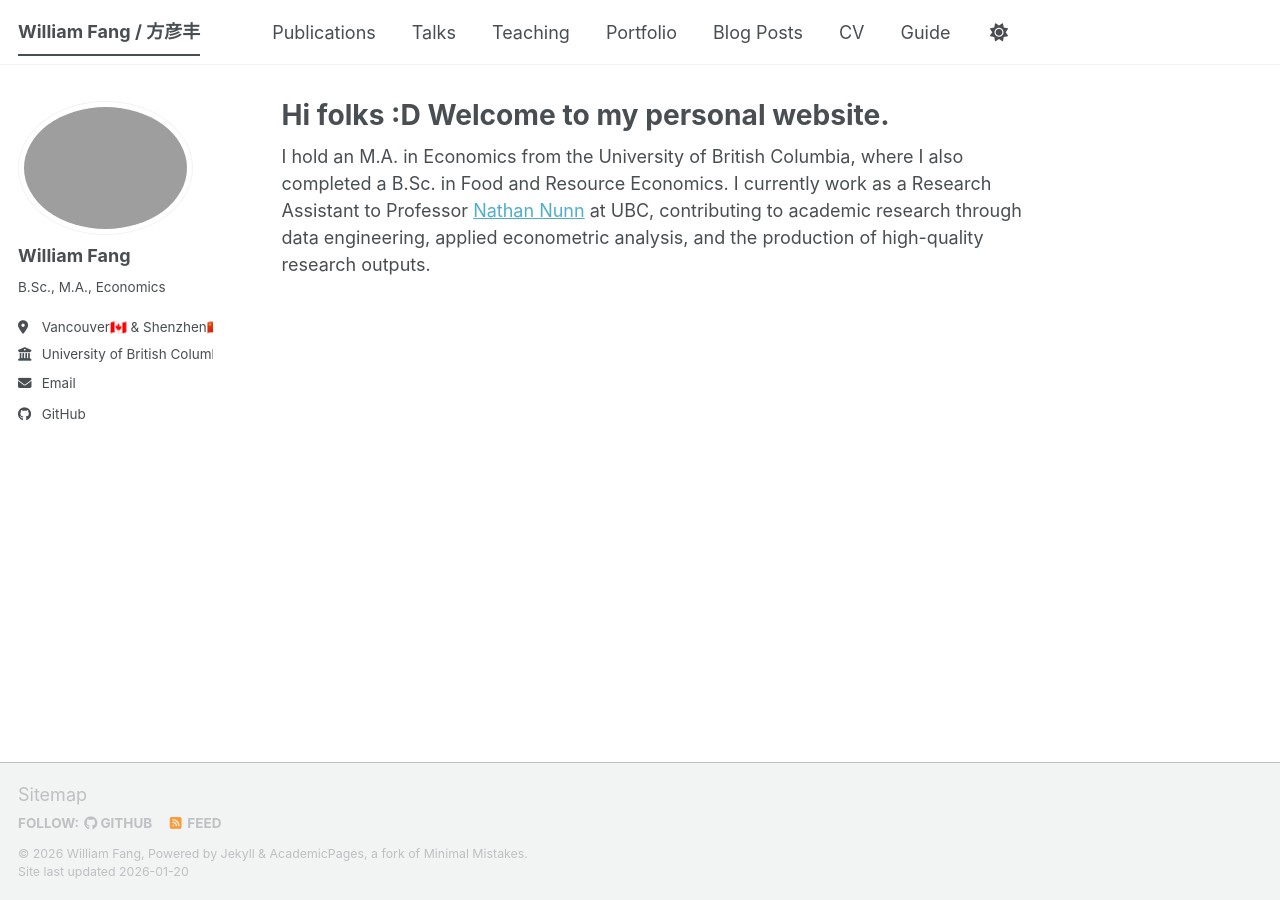
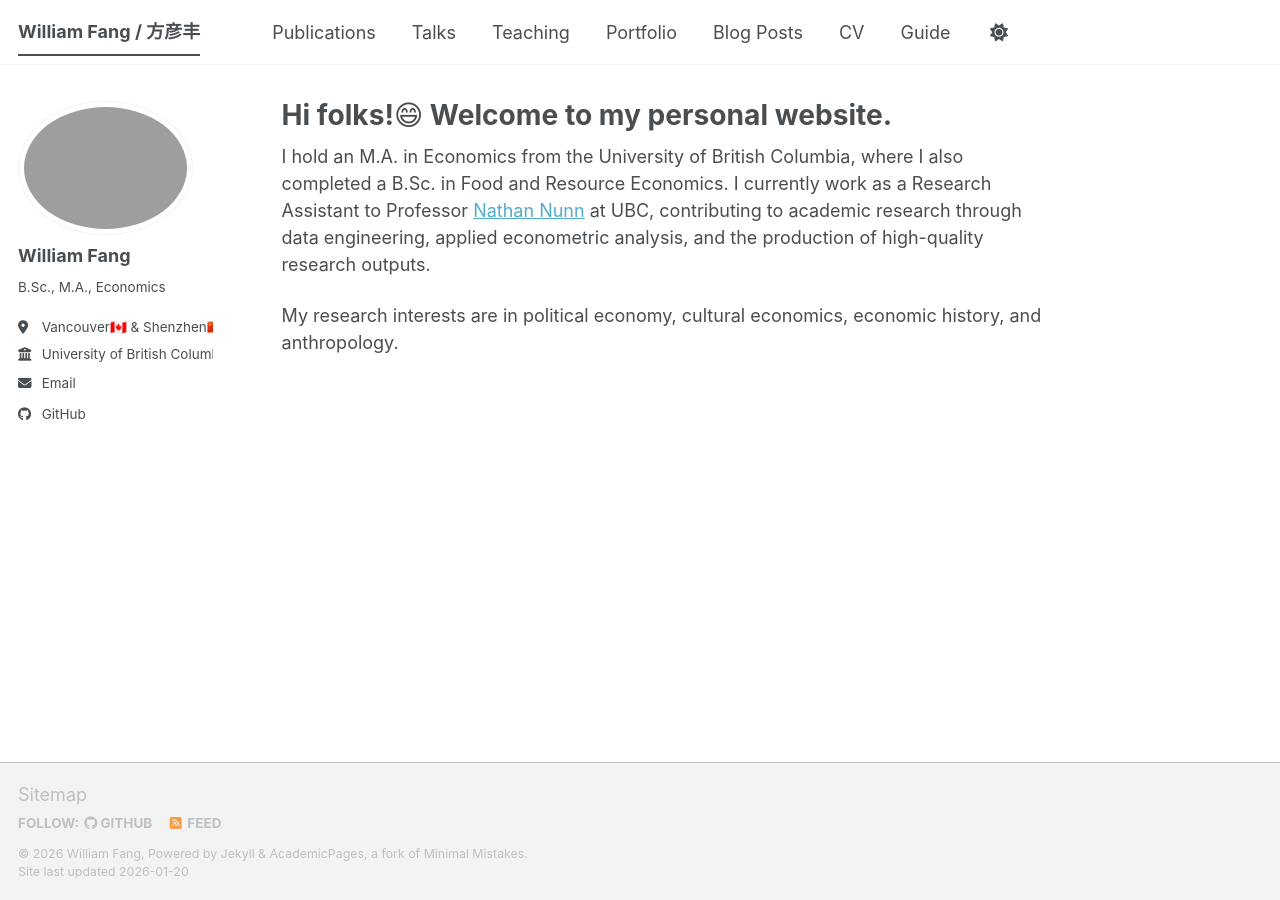
Before and after one commit to will-yanfeng-fang/will-yanfeng-fang.github.io, a Jekyll site: the page built from _pages/about.md, in a window 1280 px wide. Built offline with Jekyll 4.4.1, drawn with Linux system fonts in a browser that asks for light colours; a script bundle is joined from its source files by our own code; library files that are not in the unit come from our copies.

Commit message:
Update about.md

```diff
--- a/_pages/about.md
+++ b/_pages/about.md
@@ -1,11 +1,11 @@
 ---
 permalink: /
-title: "Hi folks :D Welcome to my personal website."
+title: "Hi folks!😄 Welcome to my personal website."
 author_profile: true
 redirect_from:
   - /about/
   - /about.html
 ---
+I hold an M.A. in Economics from the University of British Columbia, where I also completed a B.Sc. in Food and Resource Economics. I currently work as a Research Assistant to Professor [Nathan Nunn](https://nathannunn.arts.ubc.ca/) at UBC, contributing to academic research through data engineering, applied econometric analysis, and the production of high-quality research outputs.
 
-
-I hold an M.A. in Economics from the University of British Columbia, where I also completed a B.Sc. in Food and Resource Economics. I currently work as a Research Assistant to Professor [Nathan Nunn](https://nathannunn.arts.ubc.ca/) at UBC, contributing to academic research through data engineering, applied econometric analysis, and the production of high-quality research outputs.
+My research interests are in political economy, cultural economics, economic history, and anthropology.
```
